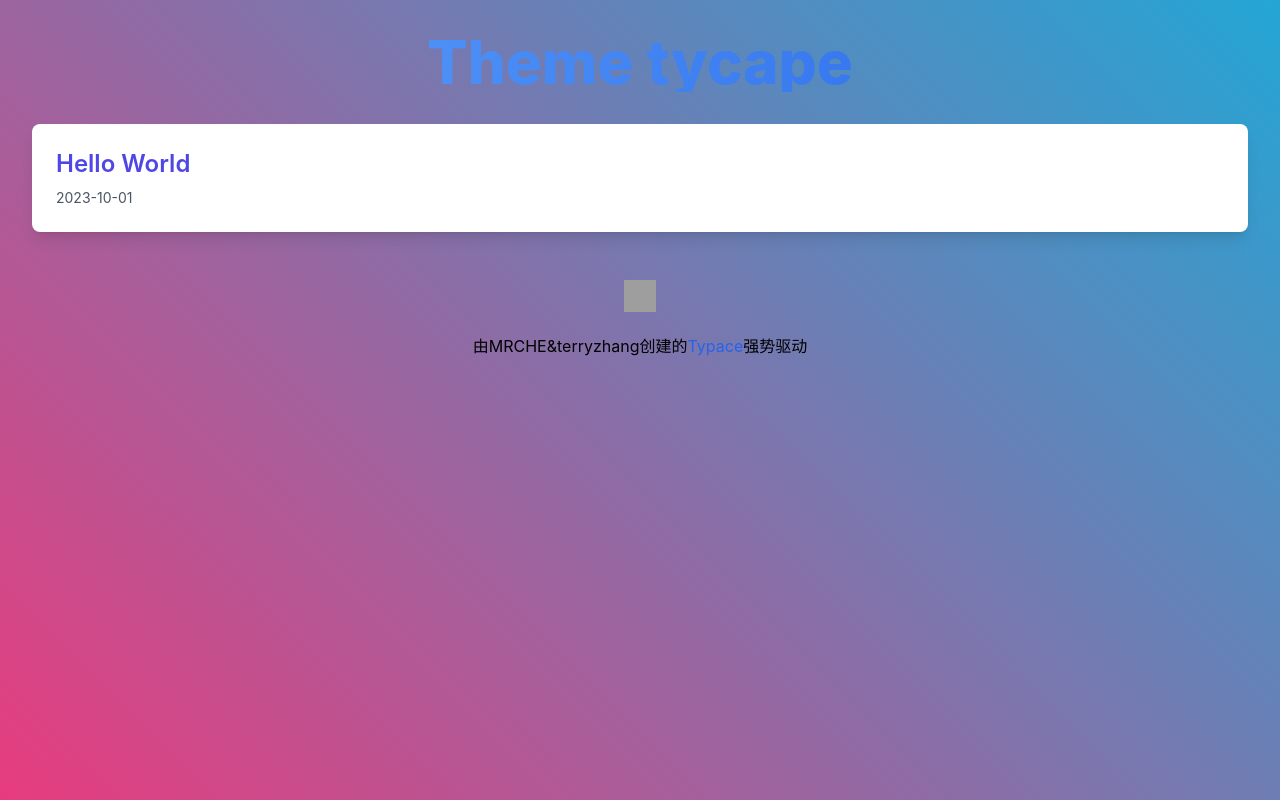
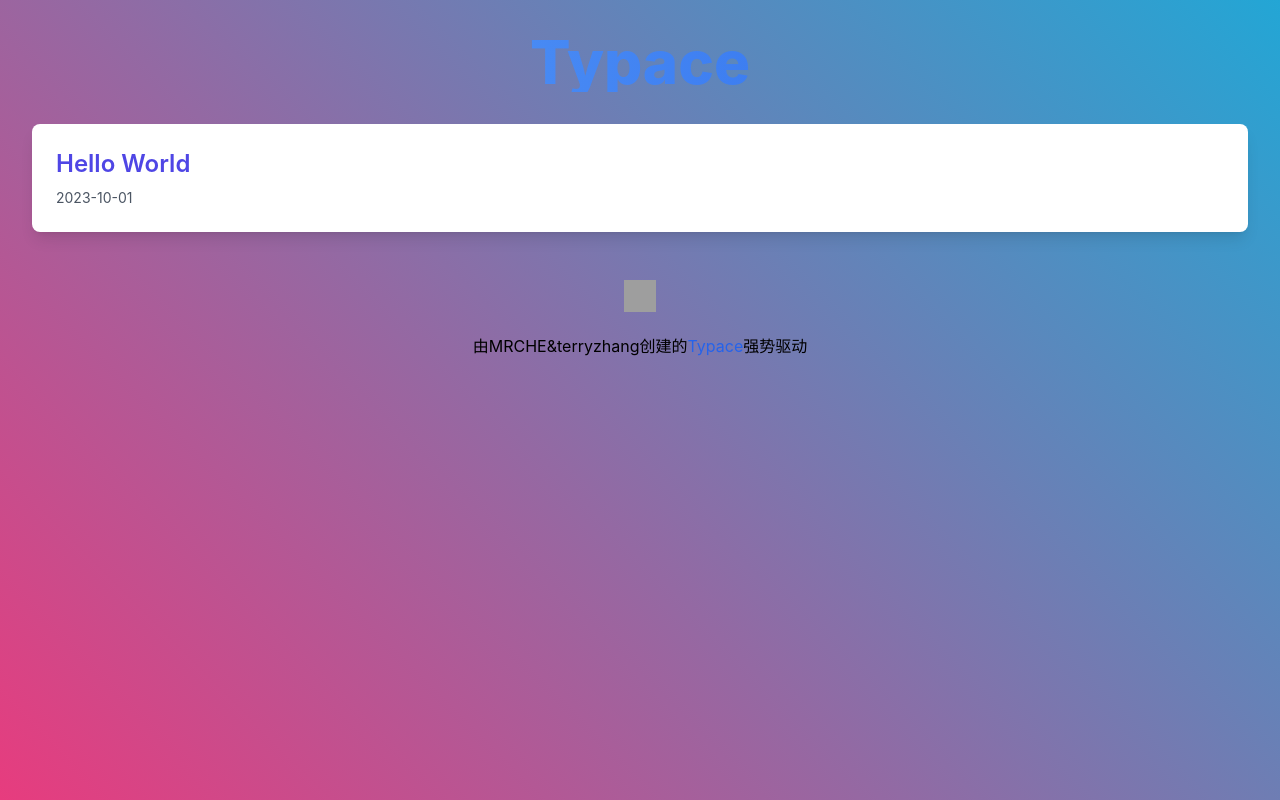
Before and after one commit to terryzhangxr/typace-i, a Next.js app: page / in a window 1280 px wide. Built offline with nearby package versions, Linux system fonts and the light colour scheme; grey boxes are pictures that could not be loaded; what tailwindcss-text-fill-stroke would draw is missing.

Commit message:
Update index.js

```diff
--- a/pages/index.js
+++ b/pages/index.js
@@ -77,7 +77,7 @@ export default function Home({ allPostsData }) {
       {/* 保持原有内容不变 */}
       <header className="text-center mb-8">
         <h1 className="text-6xl font-extrabold bg-clip-text text-transparent bg-gradient-to-r from-blue-400 to-blue-600">
-          Theme tycape
+          Typace
         </h1>
       </header>
       <main>
```
